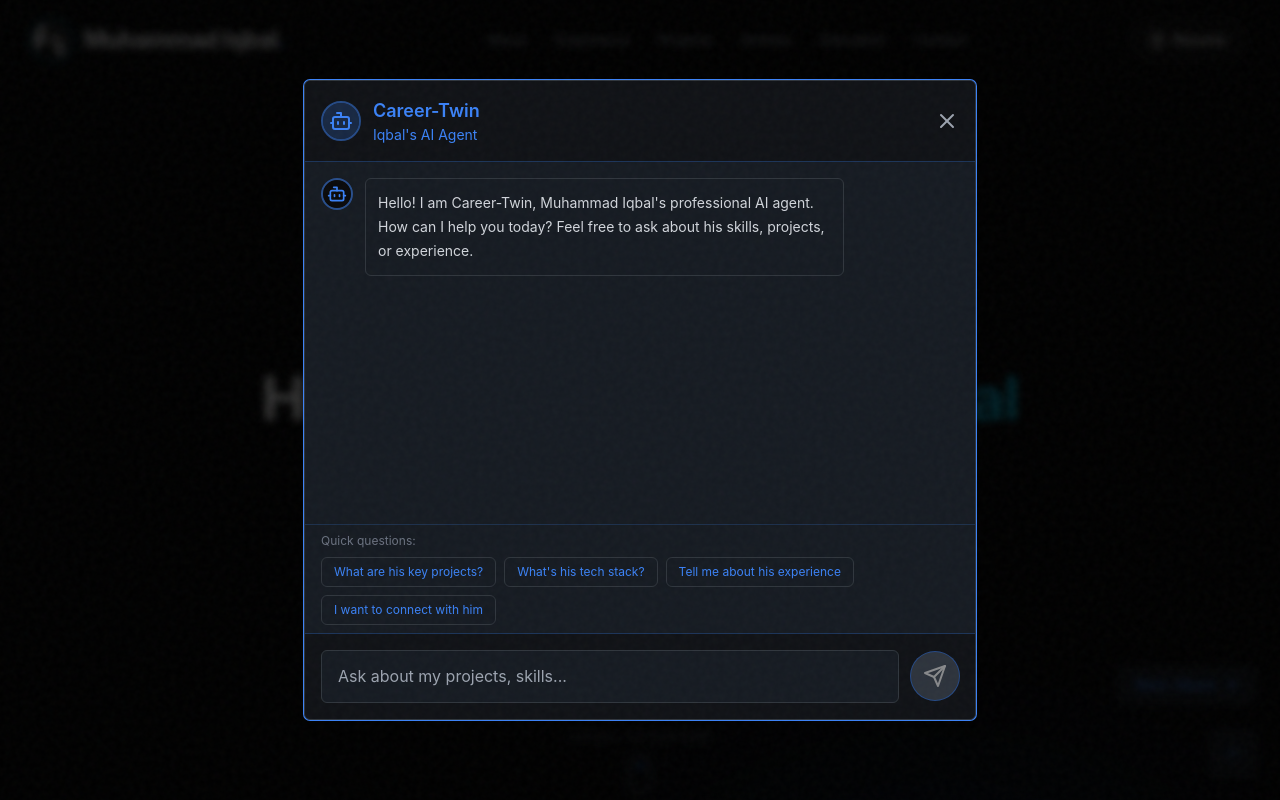
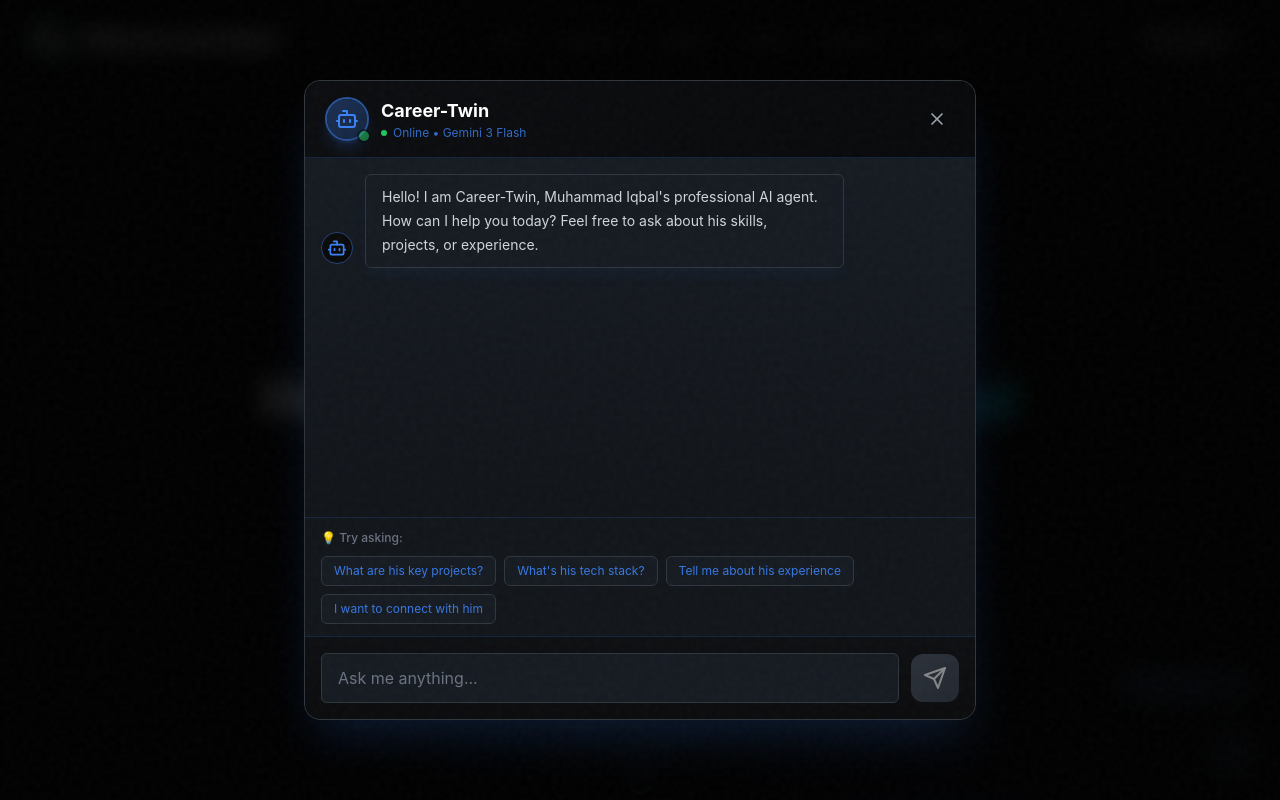
Before and after one commit to Shiverion/Shiverion.github.io, a React (Vite) app: page / in a window 1280 px wide. Both pictures are taken after a click on the button "Ask My AI Agent". Shown: the top 800 px of the page. Built offline with nearby package versions, Linux system fonts and the light colour scheme.

Commit message:
feat(ui): enhance chatbot UX with streaming cursor and improved layout

```diff
--- a/src/App.jsx
+++ b/src/App.jsx
@@ -33,7 +33,9 @@ import {
   ExternalLink,
   Home,
   AlertTriangle,
-  Music
+  Music,
+  Trash2,
+  Copy
 } from 'lucide-react';
 
 // --- YOUR CUSTOM DATA HERE ---
@@ -3582,119 +3584,152 @@ const AgentChatModal = ({ closeModal }) => {
         initial={{ opacity: 0 }}
         animate={{ opacity: 1 }}
         exit={{ opacity: 0 }}
-        className="fixed inset-0 bg-black/80 backdrop-blur-sm z-50 flex items-center justify-center p-4"
+        className="fixed inset-0 bg-black/85 backdrop-blur-md z-50 flex items-end sm:items-center justify-center p-0 sm:p-4"
         onClick={closeModal}
       >
         <motion.div
-          initial={{ scale: 0.9, opacity: 0, y: 20 }}
+          initial={{ scale: 0.95, opacity: 0, y: 50 }}
           animate={{ scale: 1, opacity: 1, y: 0 }}
-          exit={{ scale: 0.9, opacity: 0, y: 20 }}
-          transition={{ duration: 0.3 }}
-          className="glass-strong rounded-2xl shadow-neon-cyan w-full max-w-2xl h-[80vh] flex flex-col overflow-hidden border border-neon-cyan/50"
+          exit={{ scale: 0.95, opacity: 0, y: 50 }}
+          transition={{ duration: 0.3, type: "spring", damping: 25 }}
+          className="glass-strong rounded-t-3xl sm:rounded-2xl shadow-2xl shadow-neon-cyan/20 w-full sm:max-w-2xl h-[90vh] sm:h-[80vh] flex flex-col overflow-hidden border border-neon-cyan/40"
           onClick={(e) => e.stopPropagation()}
         >
-          {/* Header */}
-          <div className="flex items-center justify-between p-4 border-b border-neon-blue/30 flex-shrink-0 bg-cyber-dark/50">
-            <div className="flex items-center space-x-3">
-              <span className="relative flex h-10 w-10 shrink-0 overflow-hidden rounded-full border-2 border-neon-cyan/50">
-                <span className="flex h-full w-full items-center justify-center rounded-full bg-neon-blue/20 text-neon-cyan">
-                  <Bot className="w-6 h-6" />
+          {/* Enhanced Header */}
+          <div className="flex items-center justify-between px-4 sm:px-5 py-4 border-b border-neon-cyan/20 flex-shrink-0 bg-gradient-to-r from-cyber-dark/80 to-cyber-darker/80">
+            <div className="flex items-center gap-3">
+              <div className="relative">
+                <span className="flex h-11 w-11 shrink-0 overflow-hidden rounded-full border-2 border-neon-cyan/60 shadow-lg shadow-neon-cyan/20">
+                  <span className="flex h-full w-full items-center justify-center rounded-full bg-gradient-to-br from-neon-blue/30 to-neon-cyan/20 text-neon-cyan">
+                    <Bot className="w-6 h-6" />
+                  </span>
                 </span>
-              </span>
+                {/* Online indicator */}
+                <span className="absolute -bottom-0.5 -right-0.5 w-3.5 h-3.5 bg-neon-green rounded-full border-2 border-cyber-dark animate-pulse" />
+              </div>
               <div>
-                <p className="text-lg font-semibold text-neon-cyan">Career-Twin</p>
-                <p className="text-sm text-neon-blue">Iqbal's AI Agent</p>
+                <p className="text-lg font-bold text-white">Career-Twin</p>
+                <p className="text-xs text-neon-cyan/80 flex items-center gap-1.5">
+                  <span className="w-1.5 h-1.5 bg-neon-green rounded-full" />
+                  {isLoading ? "Thinking..." : "Online • Gemini 3 Flash"}
+                </p>
               </div>
             </div>
-            <motion.button
-              whileHover={{ scale: 1.1, rotate: 90 }}
-              whileTap={{ scale: 0.9 }}
-              onClick={closeModal}
-              className="text-gray-400 hover:text-neon-cyan transition-colors"
-            >
-              <X className="w-6 h-6" />
-            </motion.button>
+            <div className="flex items-center gap-2">
+              {messages.length > 1 && (
+                <motion.button
+                  whileHover={{ scale: 1.05 }}
+                  whileTap={{ scale: 0.95 }}
+                  onClick={clearHistory}
+                  className="p-2 rounded-lg text-gray-400 hover:text-neon-pink hover:bg-neon-pink/10 transition-all"
+                  title="Clear chat"
+                >
+                  <Trash2 className="w-4 h-4" />
+                </motion.button>
+              )}
+              <motion.button
+                whileHover={{ scale: 1.1, rotate: 90 }}
+                whileTap={{ scale: 0.9 }}
+                onClick={closeModal}
+                className="p-2 rounded-lg text-gray-400 hover:text-white hover:bg-white/10 transition-all"
+              >
+                <X className="w-5 h-5" />
+              </motion.button>
+            </div>
           </div>
 
-          {/* Chat Messages */}
-          <div className="flex-grow p-4 space-y-4 overflow-y-auto custom-scrollbar">
+          {/* Chat Messages Area */}
+          <div className="flex-grow px-3 sm:px-4 py-4 space-y-4 overflow-y-auto custom-scrollbar bg-gradient-to-b from-transparent to-cyber-darker/30">
             {messages.map((msg, index) => (
               <motion.div
                 key={index}
-                initial={{ opacity: 0, y: 10 }}
-                animate={{ opacity: 1, y: 0 }}
-                transition={{ duration: 0.3 }}
-                className={`flex items-start gap-3 ${msg.role === 'user' ? 'justify-end' : 'justify-start'}`}
+                initial={{ opacity: 0, y: 15, scale: 0.98 }}
+                animate={{ opacity: 1, y: 0, scale: 1 }}
+                transition={{ duration: 0.3, delay: index === messages.length - 1 ? 0.1 : 0 }}
+                className={`flex items-end gap-2 sm:gap-3 ${msg.role === 'user' ? 'justify-end' : 'justify-start'}`}
               >
                 {msg.role === 'agent' && (
-                  <span className="relative flex h-8 w-8 shrink-0 overflow-hidden rounded-full border-2 border-neon-cyan/50">
+                  <span className="relative flex h-7 w-7 sm:h-8 sm:w-8 shrink-0 overflow-hidden rounded-full border border-neon-cyan/40 mb-1">
                     <span className="flex h-full w-full items-center justify-center rounded-full bg-cyber-dark text-neon-cyan">
-                      <Bot className="w-5 h-5" />
+                      <Bot className="w-4 h-4 sm:w-5 sm:h-5" />
                     </span>
                   </span>
                 )}
 
-                <div
-                  className={`max-w-[75%] rounded-2xl ${msg.role === 'user'
-                    ? 'bg-neon-blue/80 text-white rounded-br-none p-3 shadow-neon-blue'
-                    : 'glass text-gray-200 rounded-bl-none border border-neon-cyan/30'
-                    }`}
-                >
-                  {msg.role === 'agent' ? (
-                    <ReactMarkdown
-                      className="prose prose-invert prose-sm p-3"
-                      components={{
-                        a: ({ node, ...props }) => (
-                          <a {...props} target="_blank" rel="noopener noreferrer" className="text-neon-cyan hover:text-neon-blue" />
-                        )
-                      }}
-                    >
-                      {msg.text}
-                    </ReactMarkdown>
-                  ) : (
-                    <p className="text-base">{msg.text}</p>
-                  )}
+                <div className={`group relative max-w-[85%] sm:max-w-[75%] ${msg.role === 'user' ? 'order-first' : ''}`}>
+                  <div
+                    className={`rounded-2xl ${msg.role === 'user'
+                      ? 'bg-gradient-to-br from-neon-blue to-neon-blue/80 text-white rounded-br-md px-4 py-2.5 shadow-lg shadow-neon-blue/20'
+                      : 'glass text-gray-100 rounded-bl-md border border-neon-cyan/20 shadow-lg shadow-neon-cyan/5'
+                      }`}
+                  >
+                    {msg.role === 'agent' ? (
+                      <div className="relative">
+                        <ReactMarkdown
+                          className="prose prose-invert prose-sm max-w-none px-3 sm:px-4 py-2.5 [&>p]:mb-2 [&>p:last-child]:mb-0 [&>ul]:mb-2 [&>ul]:pl-4 [&>ol]:mb-2 [&>ol]:pl-4 [&_li]:mb-1 [&_strong]:text-neon-cyan [&_code]:bg-cyber-dark [&_code]:px-1.5 [&_code]:py-0.5 [&_code]:rounded [&_code]:text-neon-pink"
+                          components={{
+                            a: ({ node, ...props }) => (
+                              <a {...props} target="_blank" rel="noopener noreferrer" className="text-neon-cyan hover:text-neon-blue underline underline-offset-2" />
+                            ),
+                            code: ({ node, inline, ...props }) => (
+                              inline ? <code {...props} /> : <code className="block bg-cyber-dark p-3 rounded-lg overflow-x-auto" {...props} />
+                            )
+                          }}
+                        >
+                          {msg.text || " "}
+                        </ReactMarkdown>
+                        {/* Streaming cursor */}
+                        {isLoading && index === messages.length - 1 && msg.role === 'agent' && (
+                          <motion.span
+                            animate={{ opacity: [1, 0] }}
+                            transition={{ duration: 0.5, repeat: Infinity }}
+                            className="inline-block w-2 h-4 bg-neon-cyan ml-0.5 align-middle"
+                          />
+                        )}
+                        {/* Copy button */}
+                        {msg.text && !isLoading && (
+                          <button
+                            onClick={() => navigator.clipboard.writeText(msg.text)}
+                            className="absolute -bottom-1 right-2 opacity-0 group-hover:opacity-100 p-1.5 rounded-md bg-cyber-dark/80 text-gray-400 hover:text-neon-cyan transition-all text-xs"
+                            title="Copy message"
+                          >
+                            <Copy className="w-3 h-3" />
+                          </button>
+                        )}
+                      </div>
+                    ) : (
+                      <p className="text-sm sm:text-base leading-relaxed">{msg.text}</p>
+                    )}
+                  </div>
                 </div>
 
                 {msg.role === 'user' && (
-                  <span className="relative flex h-8 w-8 shrink-0 overflow-hidden rounded-full border-2 border-neon-blue/50">
+                  <span className="relative flex h-7 w-7 sm:h-8 sm:w-8 shrink-0 overflow-hidden rounded-full border border-neon-blue/40 mb-1">
                     <span className="flex h-full w-full items-center justify-center rounded-full bg-cyber-dark text-neon-blue">
-                      <User className="w-5 h-5" />
+                      <User className="w-4 h-4 sm:w-5 sm:h-5" />
                     </span>
                   </span>
                 )}
               </motion.div>
             ))}
 
-            {/* Loading Indicator - Hide if we have started streaming (last msg is agent) */}
+            {/* Loading Indicator - Only show before agent starts responding */}
             {isLoading && messages[messages.length - 1]?.role !== 'agent' && (
               <motion.div
-                initial={{ opacity: 0 }}
-                animate={{ opacity: 1 }}
-                className="flex items-start gap-3 justify-start"
+                initial={{ opacity: 0, y: 10 }}
+                animate={{ opacity: 1, y: 0 }}
+                className="flex items-end gap-2 sm:gap-3 justify-start"
               >
-                <span className="relative flex h-8 w-8 shrink-0 overflow-hidden rounded-full border-2 border-neon-cyan/50">
+                <span className="relative flex h-7 w-7 sm:h-8 sm:w-8 shrink-0 overflow-hidden rounded-full border border-neon-cyan/40 mb-1">
                   <span className="flex h-full w-full items-center justify-center rounded-full bg-cyber-dark text-neon-cyan">
-                    <Bot className="w-5 h-5" />
+                    <Bot className="w-4 h-4 sm:w-5 sm:h-5" />
                   </span>
                 </span>
-                <div className="max-w-[75%] p-3 rounded-2xl glass text-gray-200 rounded-bl-none border border-neon-cyan/30">
-                  <div className="flex items-center space-x-2">
-                    <motion.div
-                      animate={{ scale: [1, 1.2, 1] }}
-                      transition={{ duration: 0.6, repeat: Infinity }}
-                      className="w-2 h-2 bg-neon-cyan rounded-full"
-                    />
-                    <motion.div
-                      animate={{ scale: [1, 1.2, 1] }}
-                      transition={{ duration: 0.6, repeat: Infinity, delay: 0.2 }}
-                      className="w-2 h-2 bg-neon-cyan rounded-full"
-                    />
-                    <motion.div
-                      animate={{ scale: [1, 1.2, 1] }}
-                      transition={{ duration: 0.6, repeat: Infinity, delay: 0.4 }}
-                      className="w-2 h-2 bg-neon-cyan rounded-full"
-                    />
+                <div className="px-4 py-3 rounded-2xl rounded-bl-md glass border border-neon-cyan/20">
+                  <div className="flex items-center gap-1.5">
+                    <motion.div animate={{ y: [0, -4, 0] }} transition={{ duration: 0.5, repeat: Infinity, delay: 0 }} className="w-2 h-2 bg-neon-cyan rounded-full" />
+                    <motion.div animate={{ y: [0, -4, 0] }} transition={{ duration: 0.5, repeat: Infinity, delay: 0.15 }} className="w-2 h-2 bg-neon-cyan rounded-full" />
+                    <motion.div animate={{ y: [0, -4, 0] }} transition={{ duration: 0.5, repeat: Infinity, delay: 0.3 }} className="w-2 h-2 bg-neon-cyan rounded-full" />
                   </div>
                 </div>
               </motion.div>
@@ -3703,51 +3738,51 @@ const AgentChatModal = ({ closeModal }) => {
             {/* Inline Contact Form */}
             {showContactForm && (
               <motion.div
-                initial={{ opacity: 0, y: 10 }}
-                animate={{ opacity: 1, y: 0 }}
-                className="mx-3 p-4 rounded-xl glass border border-neon-green/40"
+                initial={{ opacity: 0, y: 10, scale: 0.98 }}
+                animate={{ opacity: 1, y: 0, scale: 1 }}
+                className="mx-1 p-4 rounded-xl glass border border-neon-green/30 shadow-lg shadow-neon-green/10"
               >
-                <p className="text-neon-green text-sm font-medium mb-3 flex items-center gap-2">
-                  <Mail className="w-4 h-4" /> Quick Contact Form
+                <p className="text-neon-green text-sm font-semibold mb-3 flex items-center gap-2">
+                  <Mail className="w-4 h-4" /> Quick Contact
                 </p>
-                <div className="space-y-3">
+                <div className="space-y-2.5">
                   <input
                     type="text"
                     placeholder="Your Name"
                     value={contactForm.name}
                     onChange={(e) => setContactForm({ ...contactForm, name: e.target.value })}
-                    className="w-full px-3 py-2 rounded-lg bg-cyber-dark/50 border border-neon-blue/30 text-white text-sm focus:outline-none focus:border-neon-cyan"
+                    className="w-full px-3.5 py-2.5 rounded-lg bg-cyber-dark/60 border border-neon-green/20 text-white text-sm focus:outline-none focus:border-neon-green/50 focus:ring-1 focus:ring-neon-green/30 transition-all placeholder:text-gray-500"
                   />
                   <input
                     type="email"
                     placeholder="Your Email"
                     value={contactForm.email}
                     onChange={(e) => setContactForm({ ...contactForm, email: e.target.value })}
-                    className="w-full px-3 py-2 rounded-lg bg-cyber-dark/50 border border-neon-blue/30 text-white text-sm focus:outline-none focus:border-neon-cyan"
+                    className="w-full px-3.5 py-2.5 rounded-lg bg-cyber-dark/60 border border-neon-green/20 text-white text-sm focus:outline-none focus:border-neon-green/50 focus:ring-1 focus:ring-neon-green/30 transition-all placeholder:text-gray-500"
                   />
                   <textarea
                     placeholder="Your Message"
                     rows={2}
                     value={contactForm.message}
                     onChange={(e) => setContactForm({ ...contactForm, message: e.target.value })}
-                    className="w-full px-3 py-2 rounded-lg bg-cyber-dark/50 border border-neon-blue/30 text-white text-sm focus:outline-none focus:border-neon-cyan resize-none"
+                    className="w-full px-3.5 py-2.5 rounded-lg bg-cyber-dark/60 border border-neon-green/20 text-white text-sm focus:outline-none focus:border-neon-green/50 focus:ring-1 focus:ring-neon-green/30 transition-all resize-none placeholder:text-gray-500"
                   />
-                  <div className="flex gap-2">
+                  <div className="flex gap-2 pt-1">
                     <motion.button
                       whileHover={{ scale: 1.02 }}
                       whileTap={{ scale: 0.98 }}
                       onClick={sendEmailToIqbal}
                       disabled={sendingEmail}
-                      className="flex-1 py-2 rounded-lg bg-neon-green text-black font-medium text-sm flex items-center justify-center gap-2 hover:bg-neon-green/90 transition-colors disabled:opacity-50"
+                      className="flex-1 py-2.5 rounded-lg bg-neon-green text-black font-semibold text-sm flex items-center justify-center gap-2 hover:bg-neon-green/90 transition-all disabled:opacity-50 shadow-md shadow-neon-green/20"
                     >
                       {sendingEmail ? <Loader2 className="w-4 h-4 animate-spin" /> : <Send className="w-4 h-4" />}
-                      {sendingEmail ? 'Sending...' : 'Send Email'}
+                      {sendingEmail ? 'Sending...' : 'Send'}
                     </motion.button>
                     <motion.button
                       whileHover={{ scale: 1.02 }}
                       whileTap={{ scale: 0.98 }}
                       onClick={() => setShowContactForm(false)}
-                      className="px-4 py-2 rounded-lg border border-gray-600 text-gray-400 text-sm hover:text-white transition-colors"
+                      className="px-4 py-2.5 rounded-lg border border-gray-600 text-gray-400 text-sm hover:text-white hover:border-gray-500 transition-all"
                     >
                       Cancel
                     </motion.button>
@@ -3762,68 +3797,71 @@ const AgentChatModal = ({ closeModal }) => {
           {/* Error Display */}
           {error && (
             <motion.div
-              initial={{ opacity: 0, y: -10 }}
-              animate={{ opacity: 1, y: 0 }}
-              className="p-3 border-t border-neon-pink/30 bg-neon-pink/10 text-neon-pink text-sm"
+              initial={{ opacity: 0, height: 0 }}
+              animate={{ opacity: 1, height: 'auto' }}
+              exit={{ opacity: 0, height: 0 }}
+              className="px-4 py-3 border-t border-neon-pink/30 bg-neon-pink/10 text-neon-pink text-sm flex items-center gap-2"
             >
-              <strong>Error:</strong> {error}
+              <AlertTriangle className="w-4 h-4 shrink-0" />
+              <span className="line-clamp-2">{error}</span>
             </motion.div>
           )}
 
-          {/* Suggested Questions */}
-          {messages.length <= 2 && (
-            <div className="px-4 py-2 border-t border-neon-blue/20 flex-shrink-0">
-              <p className="text-xs text-gray-500 mb-2">Quick questions:</p>
+          {/* Suggested Questions - Show only at start */}
+          {messages.length <= 2 && !isLoading && (
+            <motion.div
+              initial={{ opacity: 0, y: 10 }}
+              animate={{ opacity: 1, y: 0 }}
+              className="px-3 sm:px-4 py-3 border-t border-neon-blue/15 flex-shrink-0 bg-cyber-dark/30"
+            >
+              <p className="text-xs text-gray-500 mb-2.5 font-medium">💡 Try asking:</p>
               <div className="flex flex-wrap gap-2">
                 {SUGGESTED_QUESTIONS.map((q, i) => (
                   <motion.button
                     key={i}
-                    whileHover={{ scale: 1.02 }}
-                    whileTap={{ scale: 0.98 }}
+                    whileHover={{ scale: 1.03, y: -1 }}
+                    whileTap={{ scale: 0.97 }}
                     onClick={() => askAgent(q)}
                     disabled={isLoading}
-                    className="px-3 py-1.5 text-xs rounded-full glass border border-neon-cyan/30 text-neon-cyan hover:border-neon-cyan/60 transition-all disabled:opacity-50"
+                    className="px-3 py-1.5 text-xs rounded-full glass border border-neon-cyan/25 text-neon-cyan/90 hover:border-neon-cyan/50 hover:text-neon-cyan hover:shadow-sm hover:shadow-neon-cyan/10 transition-all disabled:opacity-50"
                   >
                     {q}
                   </motion.button>
                 ))}
               </div>
-            </div>
+            </motion.div>
           )}
 
-          {/* Input Form */}
-          <form onSubmit={handleSubmit} className="p-4 border-t border-neon-blue/30 flex-shrink-0 bg-cyber-dark/50">
-            <div className="flex items-center space-x-3">
-              <input
-                type="text"
-                value={input}
-                onChange={(e) => setInput(e.target.value)}
-                placeholder="Ask about my projects, skills..."
-                disabled={isLoading}
-                className="w-full px-4 py-3 rounded-lg glass border border-neon-blue/30 text-white focus:outline-none focus:ring-2 focus:ring-neon-cyan focus:border-neon-cyan disabled:opacity-50 transition-all"
-              />
+          {/* Enhanced Input Form */}
+          <form onSubmit={handleSubmit} className="p-3 sm:p-4 border-t border-neon-blue/20 flex-shrink-0 bg-gradient-to-t from-cyber-dark/90 to-cyber-dark/70">
+            <div className="flex items-center gap-2 sm:gap-3">
+              <div className="flex-1 relative">
+                <input
+                  type="text"
+                  value={input}
+                  onChange={(e) => setInput(e.target.value)}
+                  placeholder="Ask me anything..."
+                  disabled={isLoading}
+                  className="w-full px-4 py-3 pr-10 rounded-xl glass border border-neon-blue/25 text-white focus:outline-none focus:ring-2 focus:ring-neon-cyan/50 focus:border-neon-cyan/50 disabled:opacity-50 transition-all placeholder:text-gray-500 text-sm sm:text-base"
+                />
+                {input.trim() && (
+                  <motion.div
+                    initial={{ scale: 0 }}
+                    animate={{ scale: 1 }}
+                    className="absolute right-3 top-1/2 -translate-y-1/2 w-2 h-2 bg-neon-cyan rounded-full"
+                  />
+                )}
+              </div>
               <motion.button
-                whileHover={{ scale: 1.1 }}
-                whileTap={{ scale: 0.9 }}
+                whileHover={{ scale: 1.05 }}
+                whileTap={{ scale: 0.95 }}
                 type="submit"
                 disabled={isLoading || !input.trim()}
-                className="p-3 bg-neon-blue text-white rounded-full transition-all hover:bg-neon-cyan shadow-neon-blue hover:shadow-neon-cyan disabled:bg-gray-600 disabled:opacity-50"
+                className="p-3 bg-gradient-to-br from-neon-blue to-neon-cyan text-white rounded-xl transition-all hover:shadow-lg hover:shadow-neon-cyan/30 disabled:from-gray-600 disabled:to-gray-700 disabled:opacity-50 disabled:shadow-none"
               >
-                <Send className="w-6 h-6" />
+                <Send className="w-5 h-5 sm:w-6 sm:h-6" />
               </motion.button>
             </div>
-            {/* Clear History */}
-            {messages.length > 1 && (
-              <div className="mt-2 flex justify-end">
-                <button
-                  type="button"
-                  onClick={clearHistory}
-                  className="text-xs text-gray-500 hover:text-neon-pink transition-colors"
-                >
-                  Clear chat history
-                </button>
-              </div>
-            )}
           </form>
         </motion.div>
       </motion.div>
```
